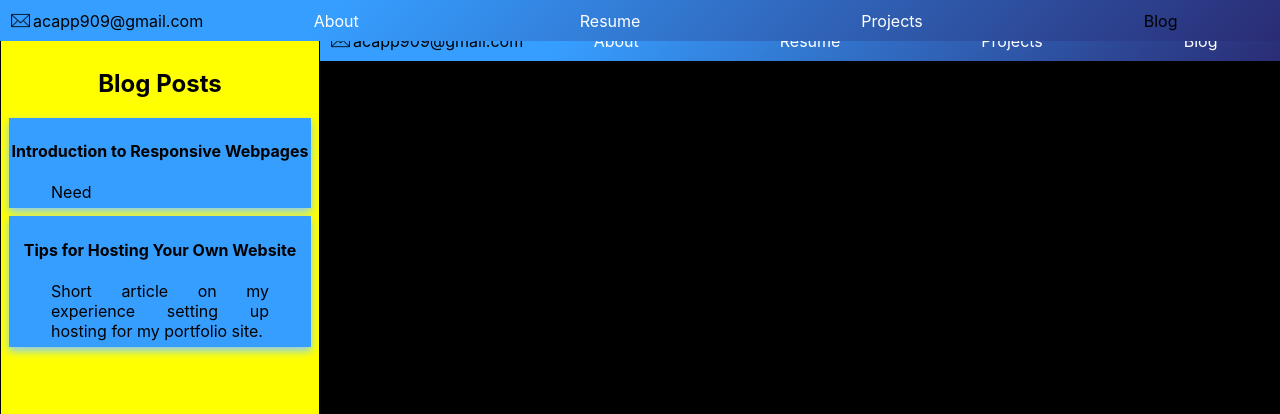
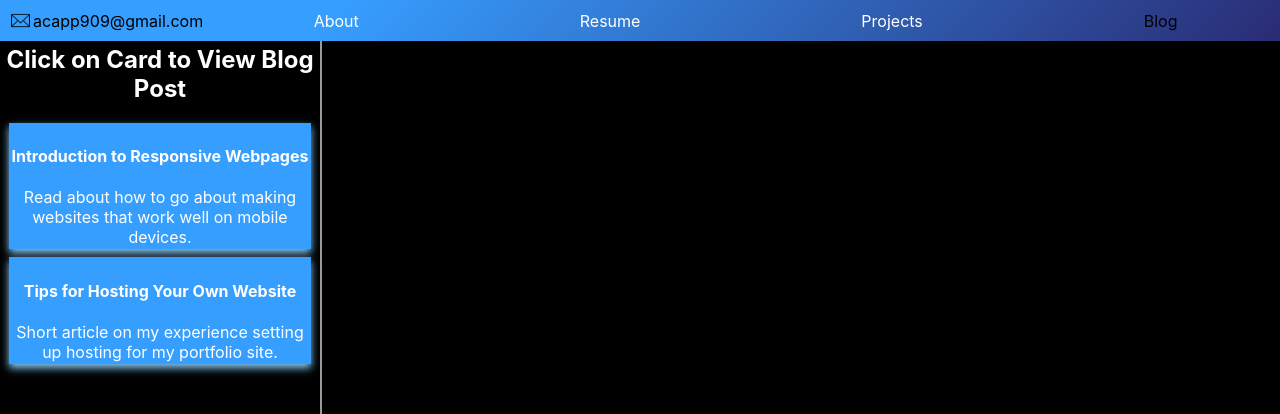
Before and after one commit to ACAPP-dev/portfolio, a React (Create React App) app: page /blog in a window 1280 px wide. Shown: the top 414 px of the page. Built offline with nearby package versions, Linux system fonts and the light colour scheme.

Commit message:
blog container display iframe with blog post

```diff
--- a/src/App.css
+++ b/src/App.css
@@ -100,16 +100,20 @@ h2 {
 .blog-container {
   display: grid;
   grid-template-columns: 25% 75%;
-
 }
 
+#blog-iframe {
+  height: 100vh;
+  width: 100%;
+  padding-top: 6vh;
+}
 #sidebar-div {
-  padding-top: 6vh;
+  padding-top: 3vh;
   border: 1px solid black;
-  display: flex;
-  flex-direction: column;
-  background: yellow;
-
+  /* display: flex; */
+  /* flex-direction: column; */
+  /* background: yellow; */
+  color: white;
 
   height: 100vh;
   /* position: fixed; */
--- a/src/components/blog/Cards.js
+++ b/src/components/blog/Cards.js
@@ -2,17 +2,16 @@ import React from 'react'
 import {Link} from 'react-router-dom'
 
 const Cards = props => {
-    console.log(props)
+    // console.log(props)
 
     const handleClick = () => {
         return props.returnClick(props.blog.link)
-
     }
 
     return(
         <div onClick={handleClick} className='card-div'>
             <h4>{props.blog.name}</h4>
-            <div className='card about-p'>{props.blog.description}</div>
+            <div className='card'>{props.blog.description}</div>
             {/* <img className='card-img' src={require(`${props.blog.picture}`)} alt='Project Screenshot' /> */}
             {/* <a className='card' href={props.project.video} target='_blank' rel="noopener noreferrer">Video Walkthrough</a> */}
             {/* <a className='card' href={props.project.github} target='_blank' rel="noopener noreferrer">Github Link</a> */}
--- a/src/components/blog/SideBar.js
+++ b/src/components/blog/SideBar.js
@@ -3,7 +3,7 @@ import blogListing from './blogListing.json'
 import Cards from './Cards'
 
 const SideBar = (props) => {
-    console.log(props)
+    // console.log(props)
 
     const handleClick = link => {
         return props.returnBlog(link)
@@ -16,8 +16,8 @@ const SideBar = (props) => {
     }
 
     return (
-        <div>
-            <h2>Blog Posts</h2>
+        <div class='sidebar-div'>
+            <h2>Click on Card to View Blog Post</h2>
             {generateCards()}
         </div>
     )
--- a/src/components/blog/blogListing.json
+++ b/src/components/blog/blogListing.json
@@ -1,9 +1,9 @@
 [{
     "id": "1",
     "name": "Introduction to Responsive Webpages",
-    "description": "Need",
+    "description": "Read about how to go about making websites that work well on mobile devices.",
     "picture": "./stocks/stocks.png",
-    "link": "https://github.com/ACAPP-dev/stock-app.git",
+    "link": "https://dev.to/acappdev/introduction-to-responsive-webpages-4l83",
     "directory": "./projects/stocks"
 },{
     "id": "2",
--- a/src/containers/BlogContainer.js
+++ b/src/containers/BlogContainer.js
@@ -6,8 +6,13 @@ import blog1 from '../images/blog-looping-in-javascript.pdf'
 
 export default class BlogContainer extends React.Component {
 
+    state = {
+        blogLink: ""
+    }
+
     handleBlog = link => {
-        return <h2>Returning Link {link}</h2>
+        console.log(link)
+        this.setState({blogLink: link})
     }
 
 
@@ -24,10 +29,11 @@ export default class BlogContainer extends React.Component {
                     <SideBar returnBlog={this.handleBlog} />
                 </div>
                 <div id='blog-div'>
-                    <div className='resume-container'>
-                        <iframe id='resume' src={blog1} title="Latest Blog Post" />
-                    </div>
-                    < Flatiron1 />
+
+
+                        <iframe id='blog-iframe' src={this.state.blogLink} title="Blog Post Display" />
+
+                    {/* < Flatiron1 /> */}
                 </div>
             </div>
             </Fragment>
```
